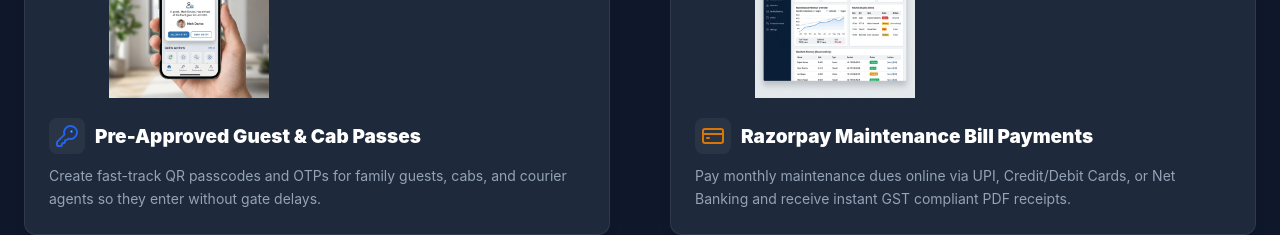
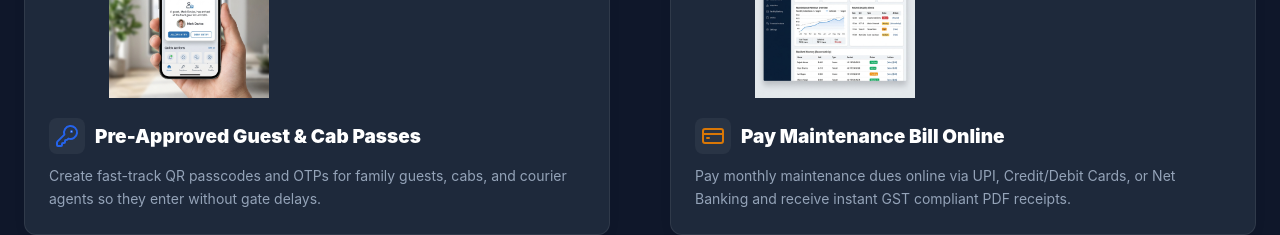
Before and after one commit to faisalhasan00/GateLink, a React (Vite) app in the folder Application/admin_panel/: page / in a window 1280 px wide. Shown: the part 1600-1835 px from the top of the page. Built offline with nearby package versions, Linux system fonts and the light colour scheme; no server answers.

Commit message:
Update title from Razorpay Maintenance Bill Payments to Pay Maintenance Bill Online

```diff
--- a/Application/admin_panel/src/pages/landing/ProposalSection.jsx
+++ b/Application/admin_panel/src/pages/landing/ProposalSection.jsx
@@ -24,7 +24,7 @@
   const [selectedModules, setSelectedModules] = useState([
     'Visitor Approval Pass',
     'Guard Gatekeeper App',
-    'Razorpay Maintenance Billing',
+    'Pay Maintenance Bill Online',
     'Emergency SOS Alert'
   ]);
 
@@ -42,7 +42,7 @@
   const availableModules = [
     'Visitor Approval Pass',
     'Guard Gatekeeper App',
-    'Razorpay Maintenance Billing',
+    'Pay Maintenance Bill Online',
     'Emergency SOS Alert',
     'Amenity Slot Booking',
     'Smart Parking Allocation',
--- a/Application/admin_panel/src/pages/landing/SolutionsSection.jsx
+++ b/Application/admin_panel/src/pages/landing/SolutionsSection.jsx
@@ -52,7 +52,7 @@
     {
       img: '/assets/admin_dashboard_mockup.png',
       icon: <CreditCard size={24} color="#D97706" />,
-      title: 'Razorpay Maintenance Bill Payments',
+      title: 'Pay Maintenance Bill Online',
       desc: 'Pay monthly maintenance dues online via UPI, Credit/Debit Cards, or Net Banking and receive instant GST compliant PDF receipts.'
     },
     {
```
